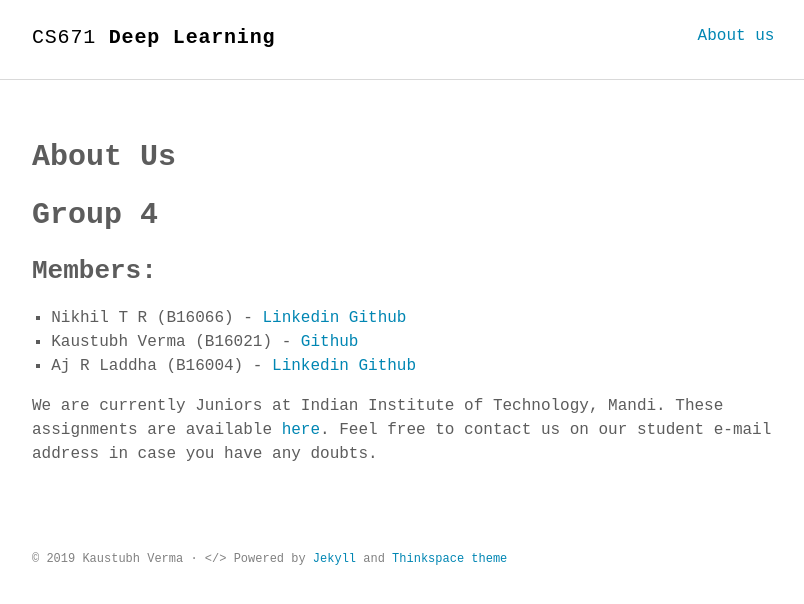
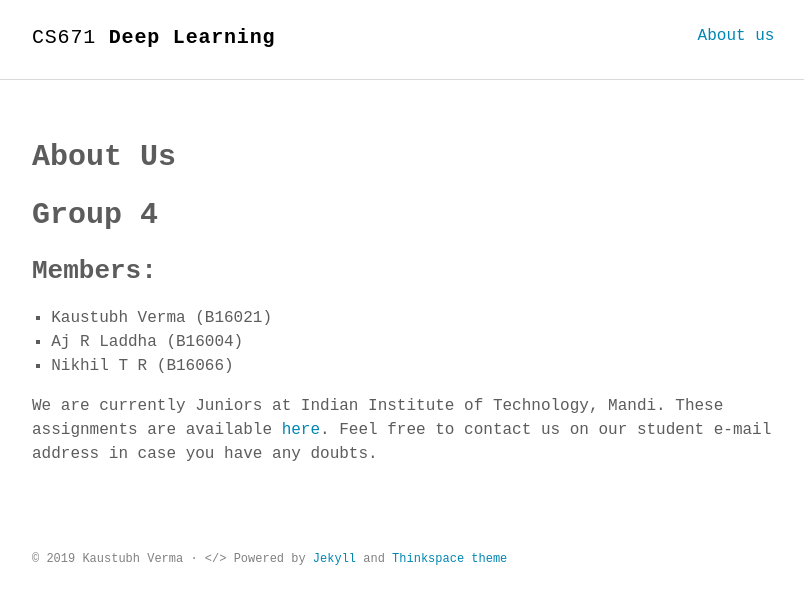
Before and after one commit to Kaustubh1Verma/CS671_Deep-Learning_2019, a Jekyll site: the page built from about.md, in a window 1280 px wide. Shown: the top 604 px of the page, without its empty margins (232-1036 px from the left). Built offline with Jekyll 4.4.1, drawn with Linux system fonts in a browser that asks for light colours; some web fonts are replaced.

Commit message:
Update about.md

```diff
--- a/about.md
+++ b/about.md
@@ -6,8 +6,8 @@ permalink: /about/
 
 # Group 4
 ## Members:
-1. Nikhil T R (B16066) - [Linkedin](https://www.linkedin.com/in/nikhiltr/) [Github](https://www.github.com/42niks)
-2. Kaustubh Verma (B16021) - [Github](https://github.com/Kaustubh1Verma)
-3. Aj R Laddha (B16004) - [Linkedin](https://www.linkedin.com/in/aj-laddha-92b492170/) [Github](https://github.com/AjLaddha)
+1. Kaustubh Verma (B16021)
+2. Aj R Laddha (B16004)
+3. Nikhil T R (B16066)
 
 We are currently Juniors at Indian Institute of Technology, Mandi. These assignments are available [here](https://github.com/42niks/CS671-Deep-Learning-2019 "Nikhil's Repository"). Feel free to contact us on our student e-mail address in case you have any doubts.
```
